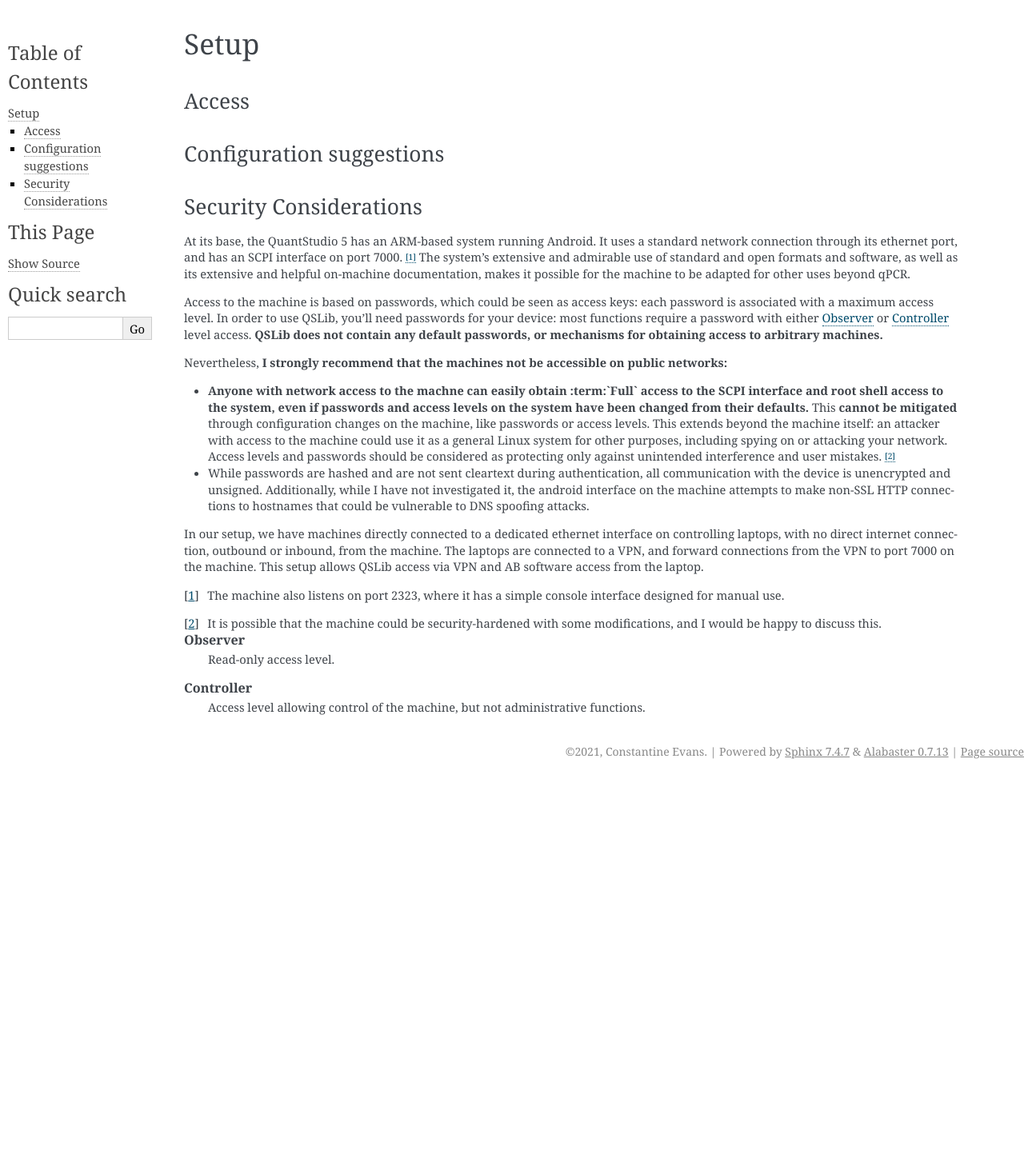
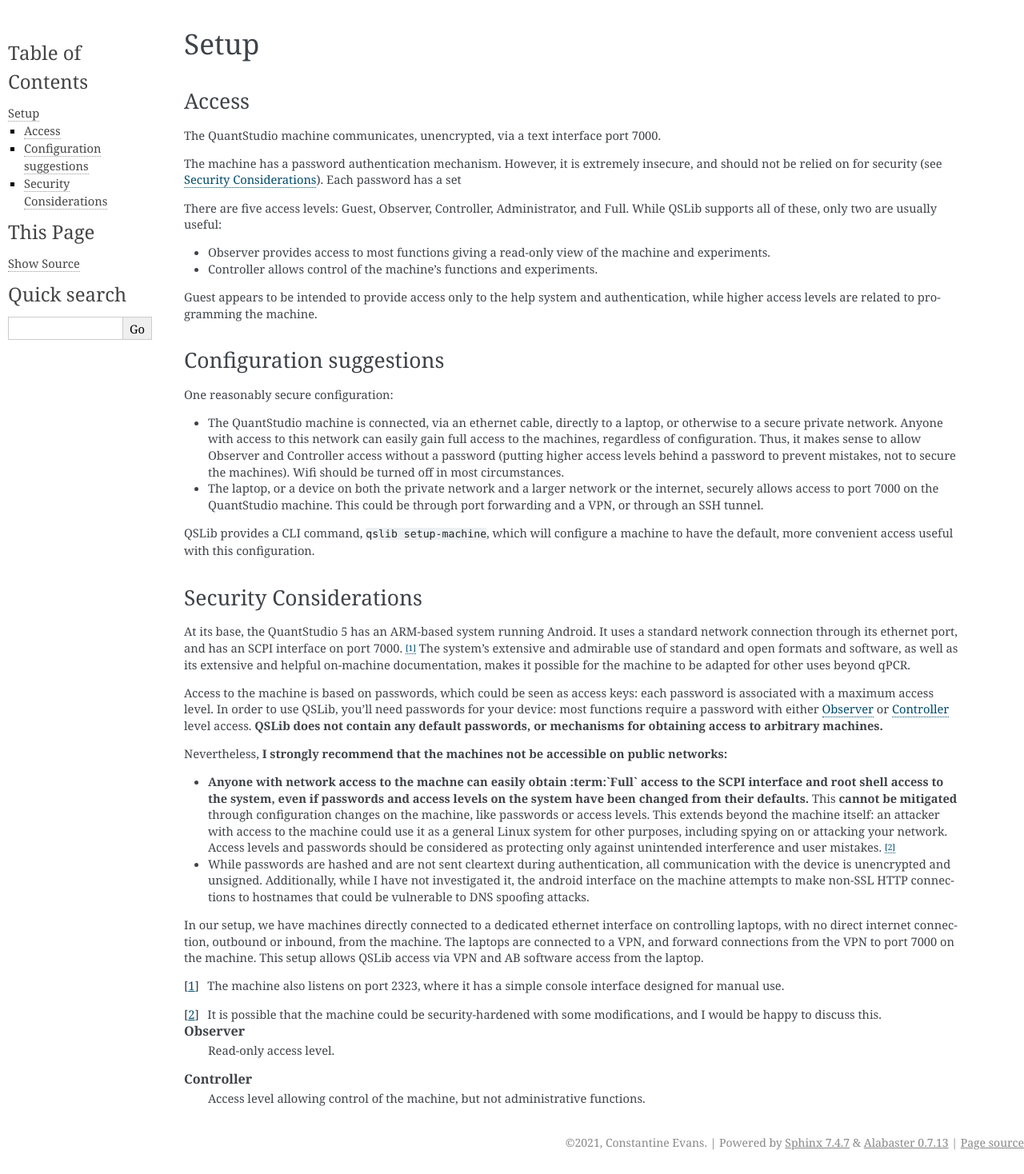
Before and after one commit to cgevans/qslib, a Sphinx documentation site: the page built from docs/setup.rst, in a window 1280 px wide. Shown: the whole page at 80% size. Built offline with Sphinx 7.4.7, drawn with Linux system fonts in a browser that asks for light colours; pages that are not in the unit, such as notebooks, are missing from menus; the version number could not be read and is left out; before the commit the page ends 979 px from its top, so only the background shows below that.

Commit message:
Tutorial; setup improvements

```diff
--- a/docs/experiments.rst
+++ b/docs/experiments.rst
@@ -64,6 +64,7 @@
 .. autosummary::
    Experiment.from_file
    Experiment.from_machine
+   Experiment.from_running
 
 Saving
 ^^^^^^
@@ -80,6 +81,7 @@
 
 .. autosummary::
    Experiment.name
+   Experiment.get_status
    Experiment.createdtime
    Experiment.activestarttime
    Experiment.runstarttime
--- a/docs/index.rst
+++ b/docs/index.rst
@@ -42,7 +42,7 @@
 --------------------
 
 .. toctree::
-
+    tutorial
     experiments
     machines
     commandline
--- a/docs/setup.rst
+++ b/docs/setup.rst
@@ -1,13 +1,30 @@
-.. _setup:
-
 Setup
 =====
 
 Access
 ------
 
+The QuantStudio machine communicates, unencrypted, via a text interface port 7000.
+
+The machine has a password authentication mechanism.  However, it is extremely insecure, and should not be relied on for security (see :ref:`access-and-security`).  Each password has a set
+
+There are five access levels: Guest, Observer, Controller, Administrator, and Full.  While QSLib supports all of these, only two are usually useful:
+
+- Observer provides access to most functions giving a read-only view of the machine and experiments.
+- Controller allows control of the machine's functions and experiments.
+
+Guest appears to be intended to provide access only to the help system and authentication, while higher access levels are related to programming the machine.
+
 Configuration suggestions
 -------------------------
+
+One reasonably secure configuration:
+
+- The QuantStudio machine is connected, via an ethernet cable, directly to a laptop, or otherwise to a secure private network.  Anyone with access to this network can easily gain full access to the machines, regardless of configuration.  Thus, it makes sense to allow Observer and Controller access without a password (putting higher access levels behind a password to prevent mistakes, not to secure the machines).  Wifi should be turned off in most circumstances.
+
+- The laptop, or a device on both the private network and a larger network or the internet, securely allows access to port 7000 on the QuantStudio machine.  This could be through port forwarding and a VPN, or through an SSH tunnel.
+
+QSLib provides a CLI command, :code:`qslib setup-machine`, which will configure a machine to have the default, more convenient access useful with this configuration.
 
 .. _access-and-security:
 
```
